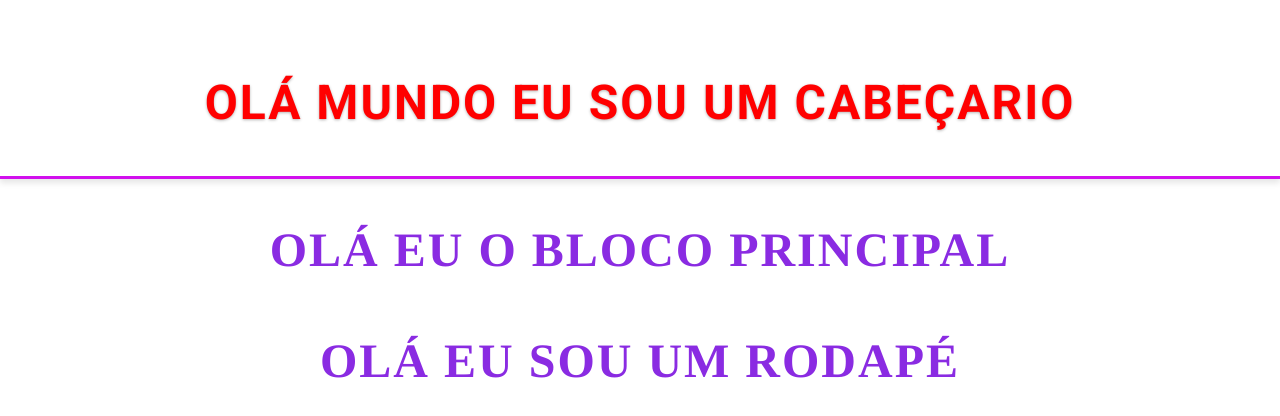
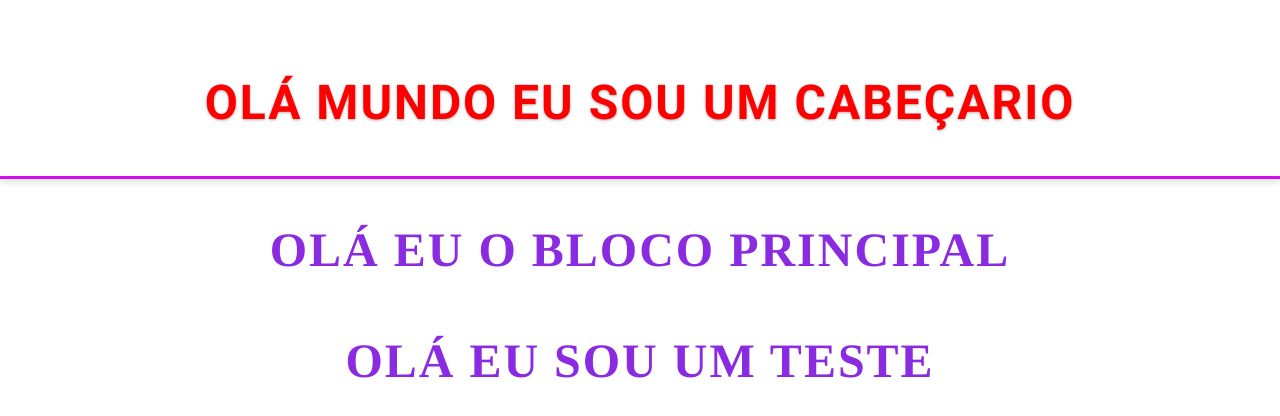
Before and after one commit to MrIohan/aula01_semestre01_front, a plain HTML site: page index.html in a window 1280 px wide. Drawn offline with Linux system fonts and the light colour scheme.

Commit message:
só um teste

```diff
--- a/index.html
+++ b/index.html
@@ -15,7 +15,7 @@
         <h2>Olá eu o bloco principal</h2>
     </main>
     <footer>
-        <h2>Olá eu sou um rodapé</h2>
+        <h2>Olá eu sou um teste</h2>
     </footer>
 </body>
 </html>
```
